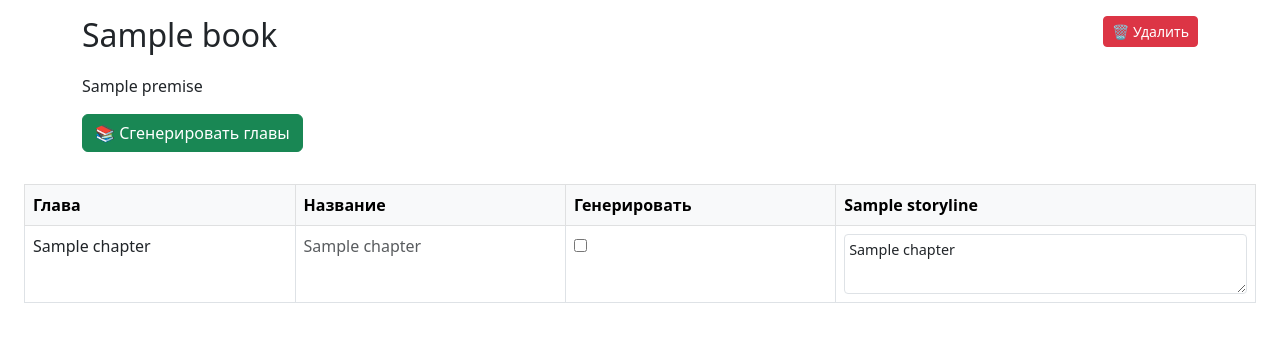
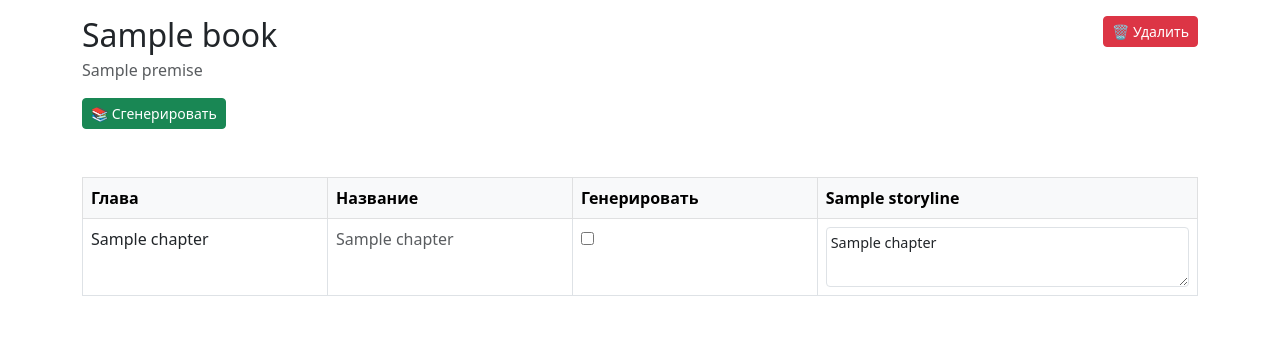
Before and after one commit to TDHster/BookSmith, a Flask app: template web/templates/book_outline.html in a window 1280 px wide. Shown: the part 48-390 px from the top of the page. Run offline with Flask 3, Linux system fonts and the light colour scheme; the template is opened without the code that fills it: most values are stand-ins (such as "Sample title", 1, 10 or a date in 2020); parts of the project's set-up code (start-up, migrations or seed data) failed here and were passed over; some libraries are stand-ins or nearby versions.

Commit message:
fix routing after create book

```diff
--- a/web/app.py
+++ b/web/app.py
@@ -38,19 +38,11 @@ def create_book():
     description = request.form["description"]
     title = request.form.get("title", "Новая книга")
     user_id = get_current_user_id()
-    book_id = 1  # временно, пока не будет выбора
 
     logger.info(f"[WEB] Создание новой книги: {title}")
     session = Session()
 
     try:
-        # Удаляем старую книгу (если есть)
-        session.execute(delete(PlotEvent).where(PlotEvent.chapter.has(book_id=book_id)))
-        session.execute(delete(PlotLine).where(PlotLine.book_id == book_id))
-        session.execute(delete(Chapter).where(Chapter.book_id == book_id))
-        session.execute(delete(Book).where(Book.id == book_id))
-        session.commit()
-
         # Инициализируем компоненты
         llm = LLMClientFactory.create_client(language='gemini')
         generator = BookGenerator(llm)
@@ -59,7 +51,7 @@ def create_book():
         # Генерируем сюжет
         storylines, chapters = generator.generate_outline(description)
 
-        # Сохраняем как новую книгу с id=1
+        # Сохраняем как НОВУЮ книгу
         manager.save_outline(
             book_title=title,
             premise=description,
@@ -68,15 +60,13 @@ def create_book():
             user_id=user_id
         )
 
-        # Загружаем и возвращаем таблицу
-        data = manager.load_outline(book_id)
-        if not data:
-            return "<div class='alert alert-danger'>Не удалось загрузить сюжет</div>", 500
+        # Находим ID новой книги
+        book = session.query(Book).filter(Book.user_id == user_id).order_by(Book.id.desc()).first()
 
-        return render_template("book_outline_table.html",
-                             book=data["book"],
-                             storylines=data["storylines"],
-                             chapters=data["chapters"])
+        # 🔥 Возвращаем HX-Redirect на страницу редактирования
+        response = app.response_class()
+        response.headers["HX-Redirect"] = f"/book/{book.id}"
+        return response
 
     except Exception as e:
         logger.error(f"Ошибка при создании книги: {e}")
--- a/web/templates/book_outline.html
+++ b/web/templates/book_outline.html
@@ -4,21 +4,23 @@
 {% block content %}
 <input type="hidden" name="book_id" value="{{ book.id }}">
 
+<!-- Хлебные крошки -->
 <nav aria-label="breadcrumb">
   <ol class="breadcrumb">
     <li class="breadcrumb-item"><a href="/books">Мои книги</a></li>
-    <li class="breadcrumb-item active" aria-current="page">{{ book.title }}</li>
+    <li class="breadcrumb-item active" aria-current="page">{{ book.title }}</a></li>
   </ol>
 </nav>
-
 
 <!-- Заголовок и кнопки на одной строке -->
 <div class="d-flex justify-content-between align-items-start mb-3">
   <div>
     <h2 class="mb-1">{{ book.title }}</h2>
+    <p class="text-muted mb-0">{{ book.premise }}</p>
   </div>
 
   <div class="d-flex gap-2">
+
     <!-- Кнопка "Удалить книгу" -->
     <button
       hx-post="/delete-book"
@@ -32,27 +34,24 @@
   </div>
 </div>
 
-
-<p>{{ book.premise }}</p>
-
-<div class="mt-3"></div>
+    <!-- Кнопка "Сгенерировать главы" -->
     <button
       hx-post="/generate-chapters"
       hx-confirm="Сгенерировать отмеченные главы?"
       hx-target="#outline-table"
       hx-swap="innerHTML"
-    class="btn btn-success"
+      class="btn btn-success btn-sm"
       hx-indicator="#indicator"
     >
-    📚 Сгенерировать главы
+      📚 Сгенерировать
     </button>
-  <div id="indicator" class="htmx-indicator mt-2">⏳ Идёт генерация глав...</div>
-</div>
-<!-- Сюда будет подгружаться таблица -->
+
+<!-- Индикатор загрузки -->
+<div id="indicator" class="htmx-indicator mt-2 mb-3 text-end">⏳ Идёт генерация глав...</div>
+
+<!-- Таблица сюжета -->
 <div id="outline-table">
-  <!-- Изначально загружаем таблицу -->
   {% include "book_outline_table.html" %}
 </div>
 
-
 {% endblock %}
--- a/web/templates/new_book.html
+++ b/web/templates/new_book.html
@@ -4,7 +4,7 @@
 {% block content %}
 <h1>Создать новую книгу</h1>
 
-<form hx-post="/create-book" hx-target="#result" hx-indicator="#spinner">
+<form hx-post="/create-book" hx-indicator="#spinner">
   <div class="mb-3">
     <label class="form-label">Название книги</label>
     <input type="text" name="title" class="form-control" value="Новая книга" required>
@@ -16,8 +16,4 @@
   <button type="submit" class="btn btn-primary">Сгенерировать сюжет</button>
   <div class="htmx-indicator" id="spinner">⏳ Идёт генерация...</div>
 </form>
-
-<div id="result" class="mt-4">
-  <!-- Сюда подгрузится таблица -->
-</div>
 {% endblock %}
```
Lines whose indentation alone changed are shown as unchanged.
